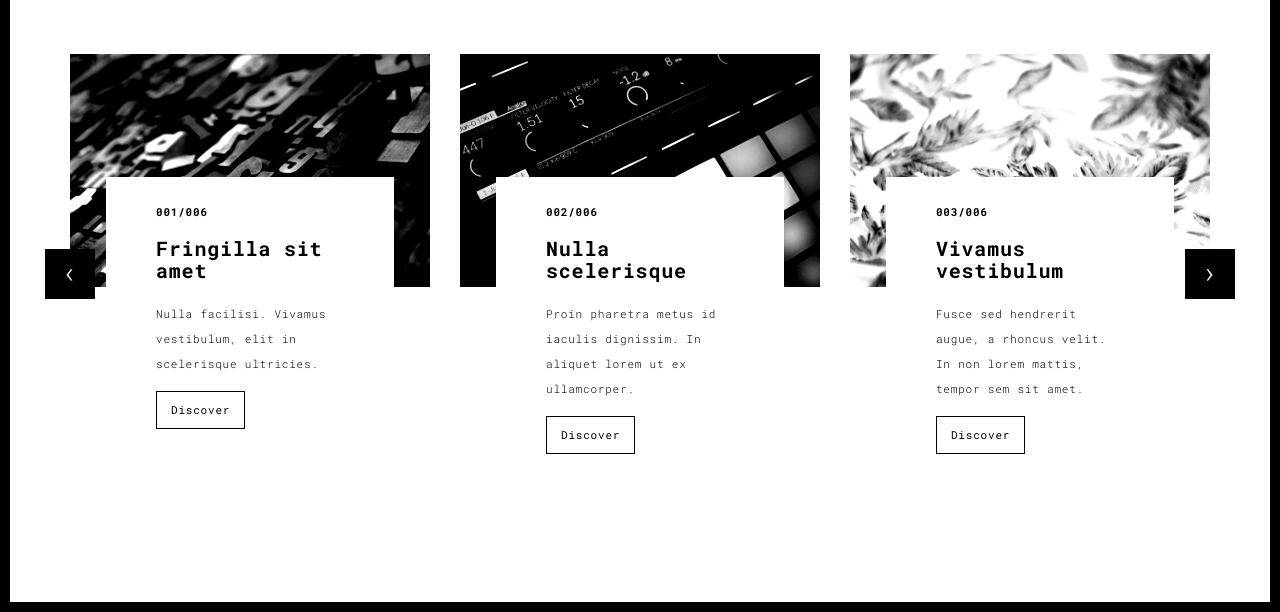
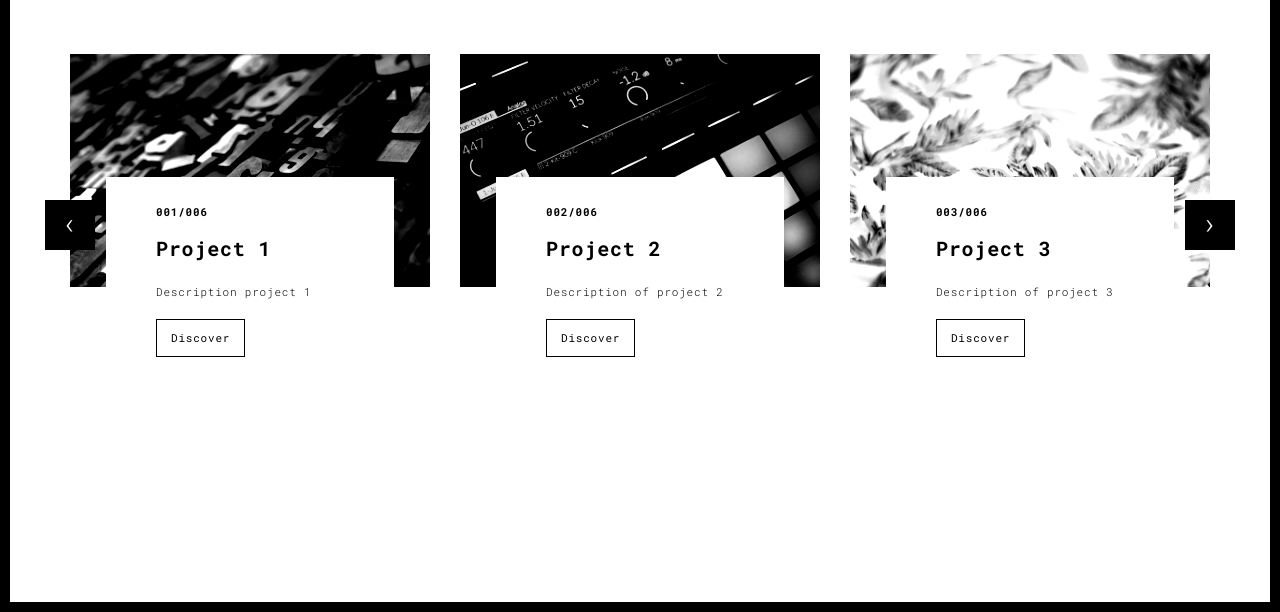
Before and after one commit to Lucas8Machado/portfo, a Flask app: page /works.html in a window 1280 px wide. Shown: the part 188-800 px from the top of the page. Run offline with Flask 3, Linux system fonts and the light colour scheme; some libraries are stand-ins or nearby versions.

Commit message:
Update works.html

```diff
--- a/templates/works.html
+++ b/templates/works.html
@@ -74,8 +74,8 @@
                       </a>
                       <div class="card-container card-container-lg">
                         <h4>001/006</h4>
-                        <h3>Fringilla sit amet</h3>
-                        <p>Nulla facilisi. Vivamus vestibulum, elit in scelerisque ultricies.</p>
+                        <h3>Project 1</h3>
+                        <p>Description project 1</p>
                         <a href="./work.html" title="" class="btn btn-default">Discover</a>
                       </div>
                     </div>
@@ -85,8 +85,8 @@
                       </a>
                       <div class="card-container card-container-lg">
                         <h4>002/006</h4>
-                        <h3>Nulla scelerisque</h3>
-                        <p>Proin pharetra metus id iaculis dignissim. In aliquet lorem ut ex ullamcorper.</p>
+                        <h3>Project 2</h3>
+                        <p>Description of project 2</p>
                         <a href="./work.html" title="" class="btn btn-default">Discover</a>
                       </div>
                     </div>
@@ -96,8 +96,8 @@
                       </a>
                       <div class="card-container card-container-lg">
                         <h4>003/006</h4>
-                        <h3>Vivamus vestibulum</h3>
-                        <p>Fusce sed hendrerit augue, a rhoncus velit. In non lorem mattis, tempor sem sit amet.</p>
+                        <h3>Project 3</h3>
+                        <p>Description of project 3</p>
                         <a href="./work.html" title="" class="btn btn-default">Discover</a>
                       </div>
                     </div>
@@ -114,8 +114,8 @@
                     </a>
                     <div class="card-container">
                       <h4>004/006</h4>
-                      <h3>Nulla scelerisque</h3>
-                      <p>Proin pharetra metus id iaculis dignissim. In aliquet lorem ut ex ullamcorper.</p>
+                      <h3>Project 4</h3>
+                      <p>Description of project 4</p>
                       <a href="./work.html" class="btn btn-default">Discover</a>
                     </div>
                   </div>
@@ -125,8 +125,8 @@
                       </a>
                       <div class="card-container">
                         <h4>005/006</h4>
-                        <h3>Fringilla sit amet</h3>
-                        <p>Nulla facilisi. Vivamus vestibulum, elit in scelerisque ultricies.</p>
+                        <h3>Project 5</h3>
+                        <p>Description of project 5</p>
                         <a href="./static/work.html" class="btn btn-default">Discover</a>
                       </div>
                     </div>
@@ -137,8 +137,8 @@
                       </a>
                       <div class="card-container">
                         <h4>006/006</h4>
-                        <h3>Vivamus vestibulum</h3>
-                        <p>Fusce sed hendrerit augue, a rhoncus velit. In non lorem mattis, tempor sem sit amet.</p>
+                        <h3>Project 6</h3>
+                        <p>Description of project 6</p>
                         <a href=".work.html" class="btn btn-default">Discover</a>
                       </div>
                     </div>
```
